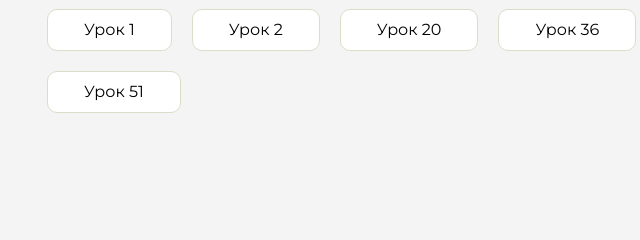
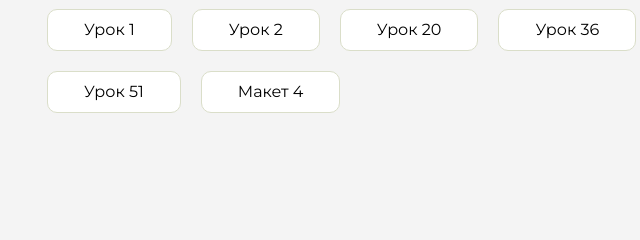
Before and after one commit to AgreCCP/Homework, a plain HTML site: page index.html in a window 1280 px wide. Shown: the part 229-469 px from the top of the page, 409-1049 px from the left. Drawn offline with Linux system fonts and the light colour scheme.

Commit message:
Update index.html

```diff
--- a/index.html
+++ b/index.html
@@ -110,6 +110,9 @@
                            <li class="content__list-item">
                         <a href="lesson51/index.html">Урок 51</a>
                     </li>
+                            <li class="content__list-item">
+                        <a href="layout4/index.html">Макет 4</a>
+                    </li>
                 </ul>
             </div>
             <div class="content__block hidden" id="diplomBlock">
```
